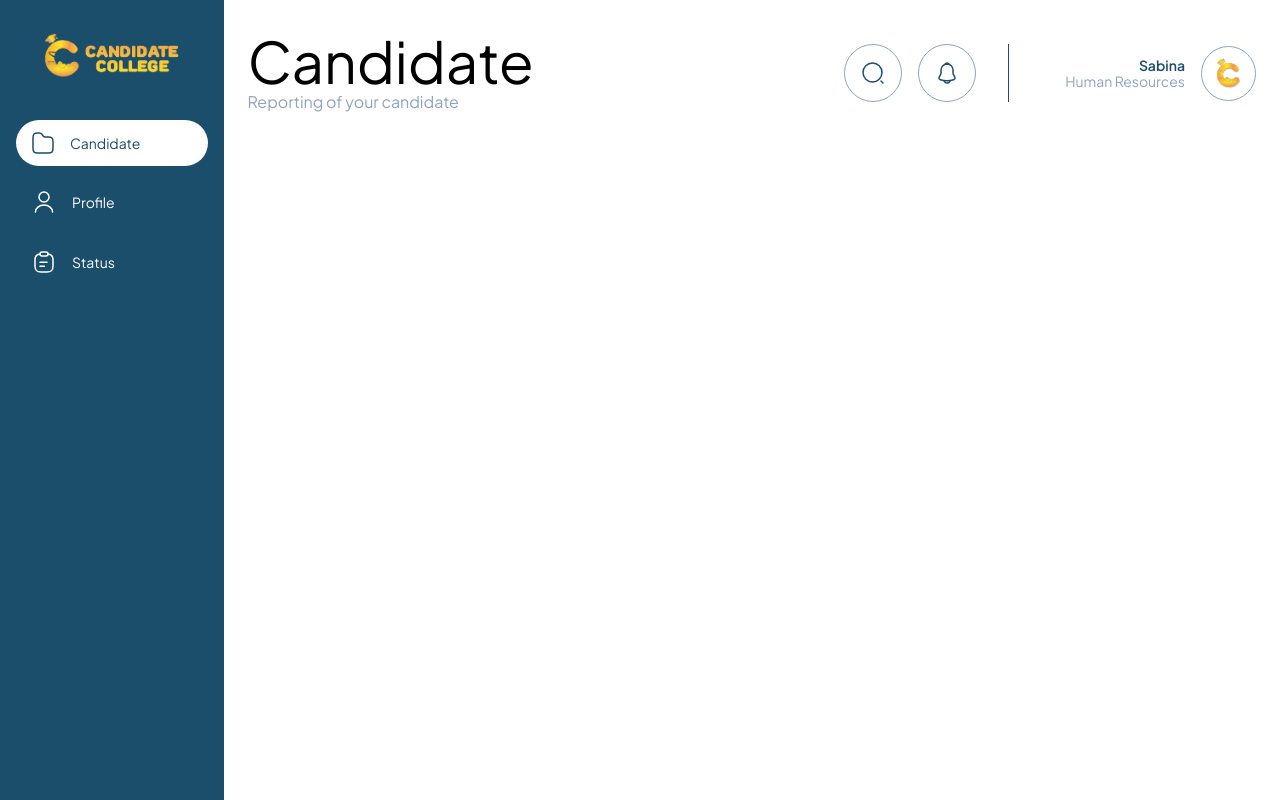
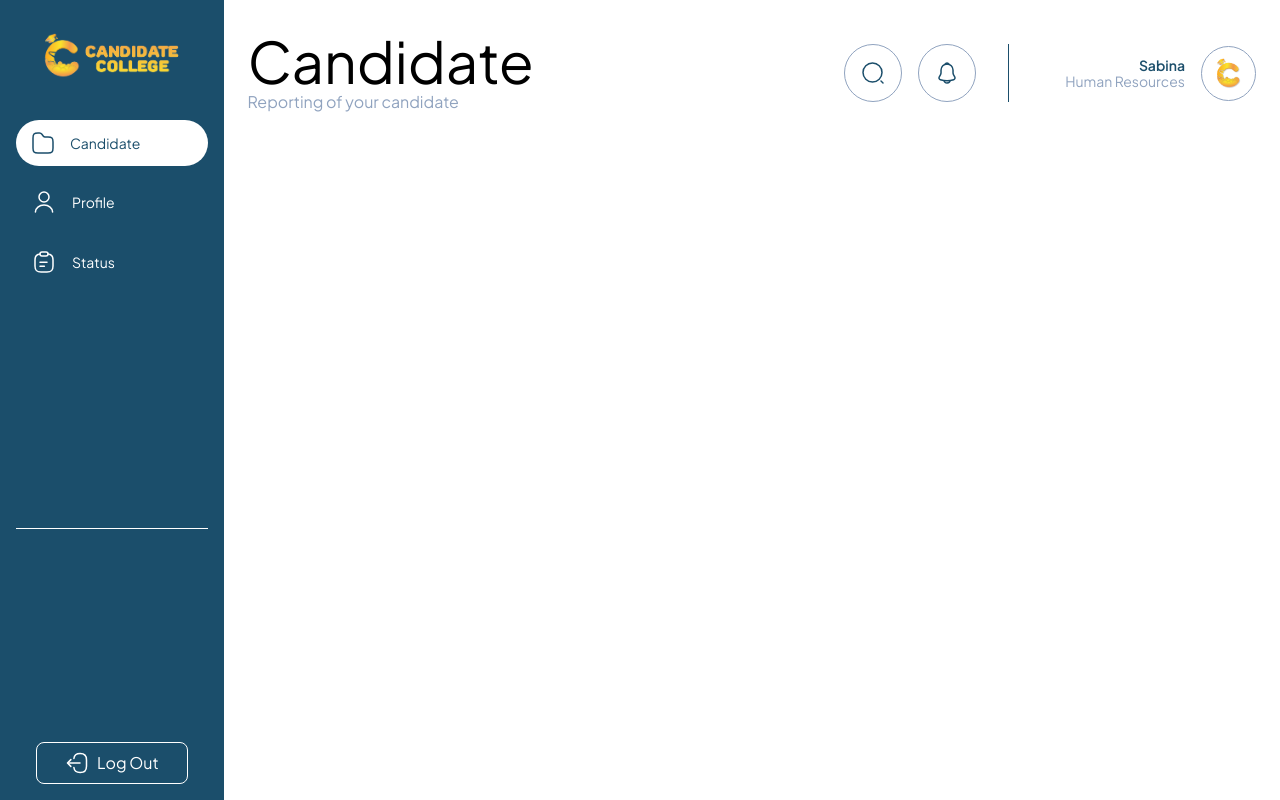
Before and after one commit to candidatecollege/candidate-college, a Next.js app: page /careers/admin/dashboard in a window 1280 px wide. Built offline with nearby package versions, Linux system fonts and the light colour scheme.

Commit message:
fix(admin/dashboard): Memperbaiki sidebar dan men slicing sesuai design, juga membuat layout khusus admin dashboard

```diff
--- /dev/null
+++ b/src/app/careers/admin/(main)/dashboard/page.tsx
@@ -0,0 +1,44 @@
+"use client";
+
+import Image from "next/image";
+import { Notification, Search } from "@/components/admin/dashboard/svg";
+
+export default function DashboardPage() {
+  return (
+    <section className="p-6 py-4  w-full">
+      <div className="flex items-center justify-between">
+        <div className="py-4">
+          <h1 className="text-[57px] leading-[58px]">Candidate</h1>
+          <span className="text-[16px] text-gray">
+            Reporting of your candidate
+          </span>
+        </div>
+        <div className="flex">
+          <div className="border-r  flex gap-4 px-8 border-r-primary">
+            <button className="rounded-full border border-gray p-4">
+              <Search />
+            </button>
+            <button className="rounded-full border border-gray p-4">
+              <Notification />
+            </button>
+          </div>
+          <div className="flex pl-14 items-center gap-4">
+            <div className="text-[14px] leading-[16px]">
+              <h3 className="text-end text-primary font-semibold">Sabina</h3>
+              <span className="text-gray">Human Resources</span>
+            </div>
+            <div className="w-[55px] h-[55px]  !box-border p-2 border-gray rounded-full border">
+              <Image
+                alt="Foto profile"
+                className="w-full h-full"
+                src={"/logo/logo-cc.png"}
+                width={100}
+                height={100}
+              />
+            </div>
+          </div>
+        </div>
+      </div>
+    </section>
+  );
+}
--- /dev/null
+++ b/src/app/careers/admin/(main)/layout.tsx
@@ -0,0 +1,38 @@
+"use client";
+import ContentSidebar from "@/components/admin/dashboard/ContentSidebar";
+import HeaderSidebar from "@/components/admin/dashboard/HeaderSidebar";
+import { Logout } from "@/components/admin/dashboard/svg";
+
+export default function AdminLayout({
+  children,
+}: {
+  children: React.ReactNode;
+}) {
+  return (
+    <main className="bg-white box-border w-full min-h-screen flex text-black">
+      {/* sidebar */}
+      <aside className="w-[266px] p-4 flex flex-col  bg-primary  text-white">
+        {/* sidebar bagian top */}
+        <div className="h-full">
+          {/* logo header sidebar */}
+          <HeaderSidebar />
+
+          {/* content sidebar */}
+          <ul className="flex flex-col gap-3 w-full mt-6">
+            <ContentSidebar />
+          </ul>
+        </div>
+
+        {/* sidebar bagian bottom */}
+        <div className="px-5 border-t h-1/2 items-end flex ">
+          <button className="flex justify-center rounded-lg p-2 border w-full gap-2">
+            <Logout /> <span>Log Out</span>
+          </button>
+        </div>
+      </aside>
+
+      {/* body content */}
+      {children}
+    </main>
+  );
+}
--- a/src/app/careers/admin/dashboard/page.tsx
+++ /dev/null
@@ -1,61 +0,0 @@
-"use client";
-
-import Image from "next/image";
-import HeaderSidebar from "@/components/admin/dashboard/HeaderSidebar";
-import ContentSidebar from "@/components/admin/dashboard/ContentSidebar";
-import SearchSvg from "@/components/admin/dashboard/svg/SearchSvg";
-import NotificationSvg from "@/components/admin/dashboard/svg/NotificationSvg";
-
-export default function DashboardPage() {
-  return (
-    <main className="bg-white box-border w-full flex text-black h-full min-h-screen overflow-hidden">
-      {/* sidebar */}
-      <aside className="w-[266px] p-4 bg-primary text-white">
-        {/* logo header sidebar */}
-        <HeaderSidebar />
-
-        {/* content sidebar */}
-        <ul className="flex flex-col gap-3 w-full mt-6">
-          <ContentSidebar />
-        </ul>
-      </aside>
-
-      {/* body content */}
-      <section className="p-6 py-4  w-full">
-        <div className="flex items-center justify-between">
-          <div className="py-4">
-            <h1 className="text-[57px] leading-[58px]">Candidate</h1>
-            <span className="text-[16px] text-gray">
-              Reporting of your candidate
-            </span>
-          </div>
-          <div className="flex">
-            <div className="border-r  flex gap-4 px-8 border-r-primary">
-              <button className="rounded-full border border-gray p-4">
-                <SearchSvg />
-              </button>
-              <button className="rounded-full border border-gray p-4">
-                <NotificationSvg />
-              </button>
-            </div>
-            <div className="flex pl-14 items-center gap-4">
-              <div className="text-[14px] leading-[16px]">
-                <h3 className="text-end text-primary font-semibold">Sabina</h3>
-                <span className="text-gray">Human Resources</span>
-              </div>
-              <div className="w-[55px] h-[55px]  !box-border p-2 border-gray rounded-full border">
-                <Image
-                  alt="Foto profile"
-                  className="w-full h-full"
-                  src={"/logo/logo-cc.png"}
-                  width={100}
-                  height={100}
-                />
-              </div>
-            </div>
-          </div>
-        </div>
-      </section>
-    </main>
-  );
-}
--- /dev/null
+++ b/src/app/careers/admin/layout.tsx
@@ -0,0 +1,60 @@
+import { Metadata } from "next";
+
+export const metadata: Metadata = {
+  title:
+    "Admin Dashboard Candidate College - Education Platform for Students in Indonesia",
+  description:
+    "Candidate College is an Education Platform that works to facilitate students in Indonesia at home and aboard to achieve a quality education system.",
+  authors: [
+    {
+      name: "Web Developer Candidate College",
+      url: "https://candidatecollegeind.com",
+    },
+  ],
+  icons: "https://i.postimg.cc/vZMVCm7g/LOGO-CC.png",
+  keywords: [
+    "College",
+    "Kampus",
+    "Fasilitas",
+    "Students",
+    "Student",
+    "Mahasiswa",
+    "Indonesia",
+    "Candidate College",
+    "Education System",
+    "Education in Indonesia",
+    "Candidate College",
+    "Event",
+    "UTBK",
+    "Tes TOEFL",
+    "Internship",
+    "Magang",
+    "Platform Edukasi",
+    "Artikel",
+    "Programs",
+    "Test Hosting",
+  ],
+  publisher: "Rumah Web",
+  viewport: {
+    width: "device-width",
+    initialScale: 1,
+  },
+  referrer: "origin",
+  robots: "index, follow",
+  themeColor: [
+    { media: "(prefers-color-scheme: dark)", color: "#0c2330" },
+    { media: "(prefers-color-scheme: light)", color: "#1B4E6B" },
+  ],
+};
+
+export default function AdminLayout({
+  children,
+}: {
+  children: React.ReactNode;
+}) {
+  return (
+    <main className="bg-white box-border w-full min-h-screen flex text-black">
+      {children}
+    </main>
+  );
+}
--- /dev/null
+++ b/src/components/admin/dashboard/svg/LogoutSvg.tsx
@@ -0,0 +1,33 @@
+export default function ClipboardSvg() {
+  return (
+    <svg
+      width="24"
+      height="24"
+      viewBox="0 0 24 24"
+      fill="none"
+      xmlns="http://www.w3.org/2000/svg"
+    >
+      <path
+        d="M8.8999 7.55999C9.2099 3.95999 11.0599 2.48999 15.1099 2.48999H15.2399C19.7099 2.48999 21.4999 4.27999 21.4999 8.74999V15.27C21.4999 19.74 19.7099 21.53 15.2399 21.53H15.1099C11.0899 21.53 9.2399 20.08 8.9099 16.54"
+        stroke="white"
+        strokeWidth="1.5"
+        strokeLinecap="round"
+        strokeLinejoin="round"
+      />
+      <path
+        d="M15.0001 12H3.62012"
+        stroke="white"
+        strokeWidth="1.5"
+        strokeLinecap="round"
+        strokeLinejoin="round"
+      />
+      <path
+        d="M5.85 8.64999L2.5 12L5.85 15.35"
+        stroke="white"
+        strokeWidth="1.5"
+        strokeLinecap="round"
+        strokeLinejoin="round"
+      />
+    </svg>
+  );
+}
--- /dev/null
+++ b/src/components/admin/dashboard/svg/index.ts
@@ -0,0 +1,8 @@
+import Clipboard from "./ClipboardSvg";
+import Folder from "./FolderSvg";
+import Logout from "./LogoutSvg";
+import Notification from "./NotificationSvg";
+import Profile from "./ProfileSvg";
+import Search from "./SearchSvg";
+
+export { Clipboard, Folder, Logout, Notification, Profile, Search };
```
